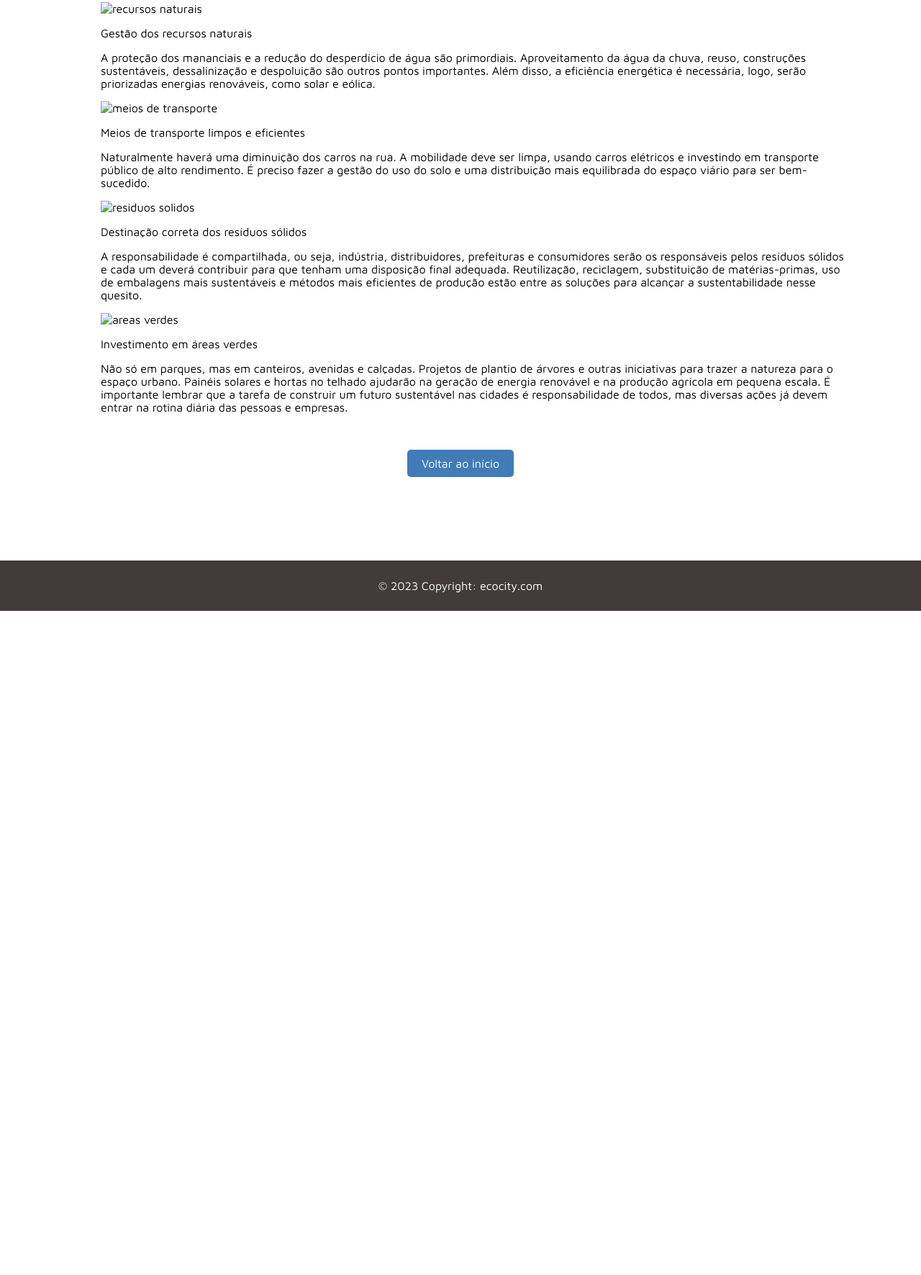
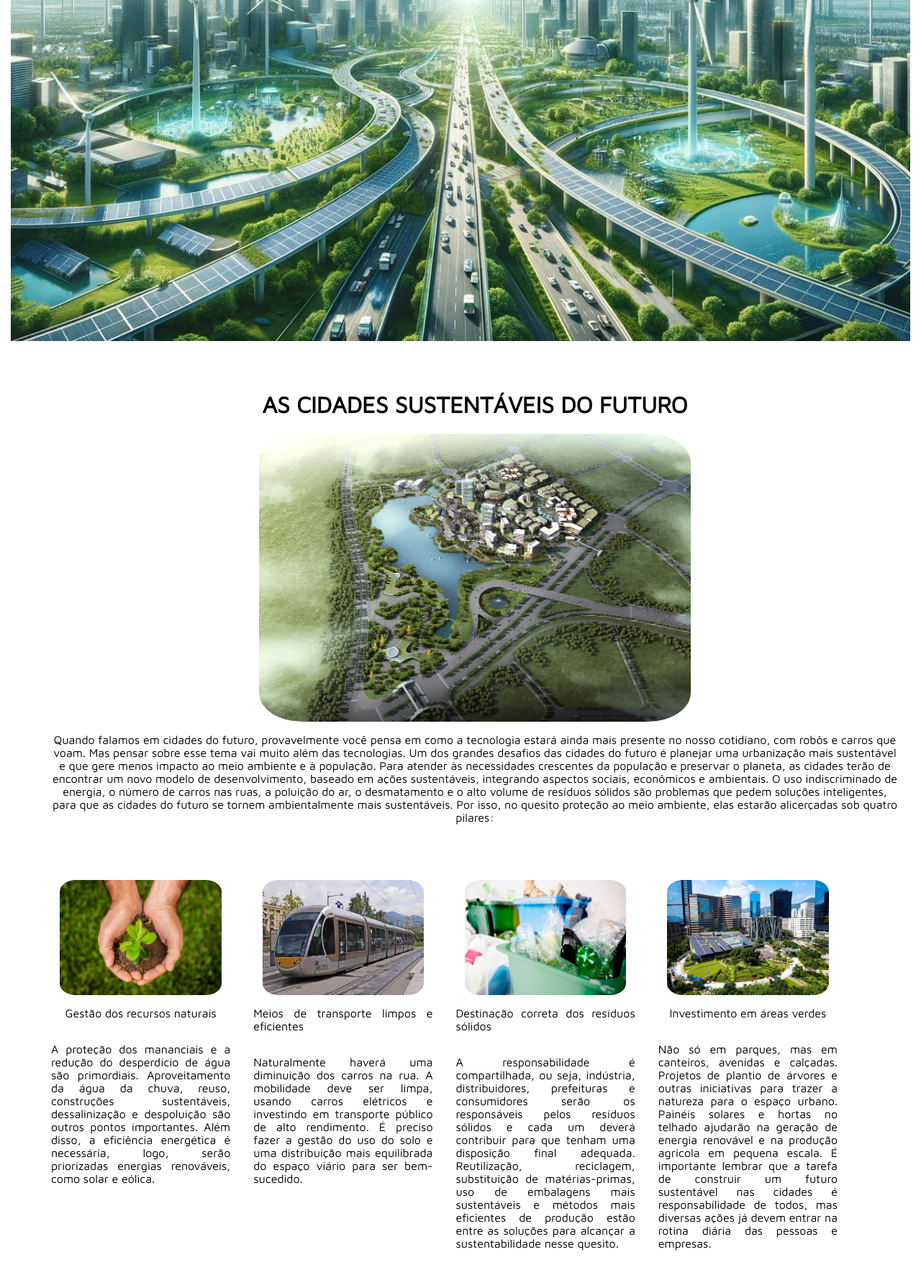
Before and after one commit to RafaelHzn/proz_EcoCity_teste, a plain HTML site: page pages/cidadades.html in a window 1280 px wide. Shown: the part 341-2113 px from the top of the page at 72% size. Before the commit the page ends 1190 px from the top, so only its background shows below. Drawn offline with Linux system fonts and the light colour scheme.

Commit message:
Links corrigidos. Estilo página cidades corrigido.

```diff
--- a/pages/cidadades.html
+++ b/pages/cidadades.html
@@ -5,7 +5,7 @@
     <meta charset="UTF-8">
     <meta http-equiv="X-UA-Compatible" content="IE=edge">
     <meta name="viewport" content="width=device-width, initial-scale=1.0">
-    <link rel="icon" href="/imagens/ecocity_favicon.png" type="image/png">
+    <link rel="icon" href="/img/ecocity_favicon.png" type="image/png">
     <link rel="stylesheet" type="text/css" href="/style.css" media="screen">
     <link rel="preconnect" href="https://fonts.googleapis.com">
     <link rel="preconnect" href="https://fonts.gstatic.com" crossorigin>
@@ -20,15 +20,15 @@
 
         <ul class="menu">
             <!-- Logo -->
-            <div class = logo><a href="/./index.html"><img src="/./imagens/logo_eco_city.png" alt="logo_ecocity" height="30"></a></div>
+            <div class = logo><a href="/index.html"><img src="/img/logo_eco_city.png" alt="logo_ecocity" height="30"></a></div>
 
             <!-- Navbar -->
             <div class="menu-nav">
-                <a href="/./index.html">Home</a>
-                <a>Cidades</a>
-                <a href="/paginas/empresas.html">Empresas</a>
-                <a href="/paginas/recursos.html">Recursos</a>
-                <a href="/paginas/contato.html">Contato</a>
+                <a href="/index.html">Home</a>
+                <a href="cidadades.html">Cidades</a>
+                <a href="empresas.html">Empresas</a>
+                <a href="recursos.html">Recursos</a>
+                <a href="contato.html">Contato</a>
             </div>
         </ul>
     </header>
@@ -36,51 +36,47 @@
     <main class="main_cidades">
 
         <!-- Slider -->
-        <img class="banner_cidades" src="/imagens/banner_cidades.png" alt="banner cidades" width="100%">
+        <img class="banner_cidades_01" src="/img/banner_cidades.png" alt="banner cidades" width="100%">
 
         <ul class="cidades_sustentaveis">
             <!-- Título -->
-            <div title="cidades">
-                <p class="cidades_titulo">AS CIDADES SUSTENTÁVEIS DO FUTURO</p>
+            <h1 class="cidades_titulo">AS CIDADES SUSTENTÁVEIS DO FUTURO</h1>
 
-                <img src="/imagens/cidades_sustentaveis.jpg" alt="cidades sustentáveis" height="400">
-                <p class="cidades_texto">Quando falamos em cidades do futuro, provavelmente você pensa em como a tecnologia estará ainda mais presente no nosso cotidiano, com robôs e carros que voam. Mas pensar sobre esse tema vai muito além das tecnologias. Um dos grandes desafios das cidades do futuro é planejar uma urbanização mais sustentável e que gere menos impacto ao meio ambiente e à população.       Para atender às necessidades crescentes da população e preservar o planeta, as cidades terão de encontrar um novo modelo de desenvolvimento, baseado em ações sustentáveis, integrando aspectos sociais, econômicos e ambientais. O uso indiscriminado de energia, o número de carros nas ruas, a poluição do ar, o desmatamento e o alto volume de resíduos sólidos são problemas que pedem soluções inteligentes, para que as cidades do futuro se tornem ambientalmente mais sustentáveis. Por isso, no quesito proteção ao meio ambiente, elas estarão alicerçadas sob quatro pilares:</p>
-            </div>
+            <img class="banner_cidades_02" src="/img/cidades_sustentaveis.jpg" alt="cidades sustentáveis" height="400">
+
+            <p class="cidades_texto">Quando falamos em cidades do futuro, provavelmente você pensa em como a tecnologia estará ainda mais presente no nosso cotidiano, com robôs e carros que voam. Mas pensar sobre esse tema vai muito além das tecnologias. Um dos grandes desafios das cidades do futuro é planejar uma urbanização mais sustentável e que gere menos impacto ao meio ambiente e à população.       Para atender às necessidades crescentes da população e preservar o planeta, as cidades terão de encontrar um novo modelo de desenvolvimento, baseado em ações sustentáveis, integrando aspectos sociais, econômicos e ambientais. O uso indiscriminado de energia, o número de carros nas ruas, a poluição do ar, o desmatamento e o alto volume de resíduos sólidos são problemas que pedem soluções inteligentes, para que as cidades do futuro se tornem ambientalmente mais sustentáveis. Por isso, no quesito proteção ao meio ambiente, elas estarão alicerçadas sob quatro pilares:</p>
+
         </ul>
 
-        <ul class="pilares_cidades">
-            <!-- Conteúdo 1 -->
-            <div title="recursos_naturais">
-                <img src="/imagens/recursos_naturais.jpg" alt="recursos naturais" height="200">
+        <!-- Início de Pilares -->
+        <ul class="pilares">
+
+             <div class="pilar_recursos_naturais">
+                <img class="recursos_naturais" src="/img/recursos_naturais.jpg" alt="recursos naturais" height="200">
                 <p>Gestão dos recursos naturais</p>
                 <p>A proteção dos mananciais e a redução do desperdício de água são primordiais. Aproveitamento da água da chuva, reuso, construções sustentáveis, dessalinização e despoluição são outros pontos importantes. Além disso, a eficiência energética é necessária, logo, serão priorizadas energias renováveis, como solar e eólica.</h3></p>
             </div>
-            <!-- Fim conteúdo 1 -->
 
-            <!-- Conteúdo 1 -->
-            <div title="transporte">
-                <img src="/imagens/transporte.jpg" alt="meios de transporte" width="200">
+            <div class="pilar_transporte">
+                <img class="transporte"src="/img/transporte.jpg" alt="meios de transporte" width="200">
                 <p>Meios de transporte limpos e eficientes</p>
                 <p>Naturalmente haverá uma diminuição dos carros na rua. A mobilidade deve ser limpa, usando carros elétricos e investindo em transporte público de alto rendimento. É preciso fazer a gestão do uso do solo e uma distribuição mais equilibrada do espaço viário para ser bem-sucedido.</p>
             </div>
-            <!-- Fim conteúdo 2 -->
 
-            <!-- Fim conteúdo 3 -->
-            <div title="residuos">
-                <img src="/imagens/residuos_solidos.jpg" alt="residuos solidos" height="200">
+            <div class="pilar_residuos_solidos">
+                <img class="residuos_solidos"src="/img/residuos_solidos.jpg" alt="residuos solidos" height="200">
                 <p>Destinação correta dos resíduos sólidos</p>
                 <p>A responsabilidade é compartilhada, ou seja, indústria, distribuidores, prefeituras e consumidores serão os responsáveis pelos resíduos sólidos e cada um deverá contribuir para que tenham uma disposição final adequada. Reutilização, reciclagem, substituição de matérias-primas, uso de embalagens mais sustentáveis e métodos mais eficientes de produção estão entre as soluções para alcançar a sustentabilidade nesse quesito.</p>
             </div>
-            <!-- Fim conteúdo 3 -->
 
-            <!-- Fim conteúdo 4 -->
-            <div title="areas_verdes">
-                <img src="/imagens/areas_verdes.jpg" alt="areas verdes" height="200">
+            <div class="pilar_areas_verdes">
+                <img class="areas_verdes"src="/img/areas_verdes.jpg" alt="areas verdes" height="200">
                 <p>Investimento em áreas verdes</p>
                 <p>Não só em parques, mas em canteiros, avenidas e calçadas. Projetos de plantio de árvores e outras iniciativas para trazer a natureza para o espaço urbano. Painéis solares e hortas no telhado ajudarão na geração de energia renovável e na produção agrícola em pequena escala. É importante lembrar que a tarefa de construir um futuro sustentável nas cidades é responsabilidade de todos, mas diversas ações já devem entrar na rotina diária das pessoas e empresas.</p>
             </div>
-            <!-- Fim conteúdo 4 -->
+
         </ul>
+        <!-- Fim de Pilares -->
 
         <!-- Back to Top -->
         <p class= voltar><a href="#início">Voltar ao início</a></p>
--- a/style.css
+++ b/style.css
@@ -83,26 +83,103 @@
 
   .main_cidades {
     align-items: center;
-    padding: 100px;
+    padding: 15px;
+  }
+
+    .cidades_sustentaveis {
+      display:flex;
+      flex-direction: column;
+      align-items: center;
+      text-align: center;
+      padding-top: 30px;
+      margin: 15px;
+    }
+
+      .banner_cidades_02 {
+        border-radius: 10%;
+      }
+
+      #cidades_titulo {
+        font-family: 'Maven Pro', sans-serif;
+        font-size: 20px;
+        font-style: normal;
+      }
+
+      #cidades_texto {
+        font-family: 'Maven Pro', sans-serif;
+        font-size: 14px;
+        font-style: normal;
+        margin-left: 15px;
+        margin-right: 15px;
+      }
+
+    .pilares {
+      display:flex;
+      flex-direction: row;
+      align-items: top;
+      justify-content: space-around;
+      padding-top: 30px;
+      width: 90%;
+    }
+
+      .pilar_recursos_naturais {
+        display: flex;
+        flex-direction: column;
+        align-items: center;
+        text-align: justify;
+        margin: 1rem;
+        width: 90%;
       }
 
         .recursos_naturais {
+          border-radius: 10%;
+          width: 90%;
+          height: 10rem;
+        }
+
+      .pilar_transporte {
         display: flex;
+        flex-direction: column;
         align-items: center;
+        text-align: justify;
+        margin: 1rem;
+        width: 90%;
       }
 
         .transporte {
-      display: flex;
+          border-radius: 10%;
+          width: 90%;
+          height: 10rem;
         }
 
-    .residuos {
+      .pilar_residuos_solidos {
         display: flex;
+        flex-direction: column;
         align-items: center;
+        text-align: justify;
+        margin: 1rem;
+        width: 90%;
       }
 
-    .area_verde {
+        .residuos_solidos {
+          border-radius: 10%;
+          width: 90%;
+          height: 10rem;
+        }
+
+      .pilar_areas_verdes{
         display: flex;
+        flex-direction: column;
         align-items: center;
+        text-align: justify;
+        margin: 1rem;
+        width: 90%;
+      }
+
+        .areas_verdes {
+          border-radius: 10%;
+          width: 90%;
+          height: 10rem;
         }
 
   .main_empresas {
```
Also changed, not shown: index.html (+11 -11 lines), pages/contato.html (+11 -10 lines), pages/empresas.html (+8 -7 lines), pages/recursos.html (+7 -7 lines). Lines whose indentation alone changed are shown as unchanged.
